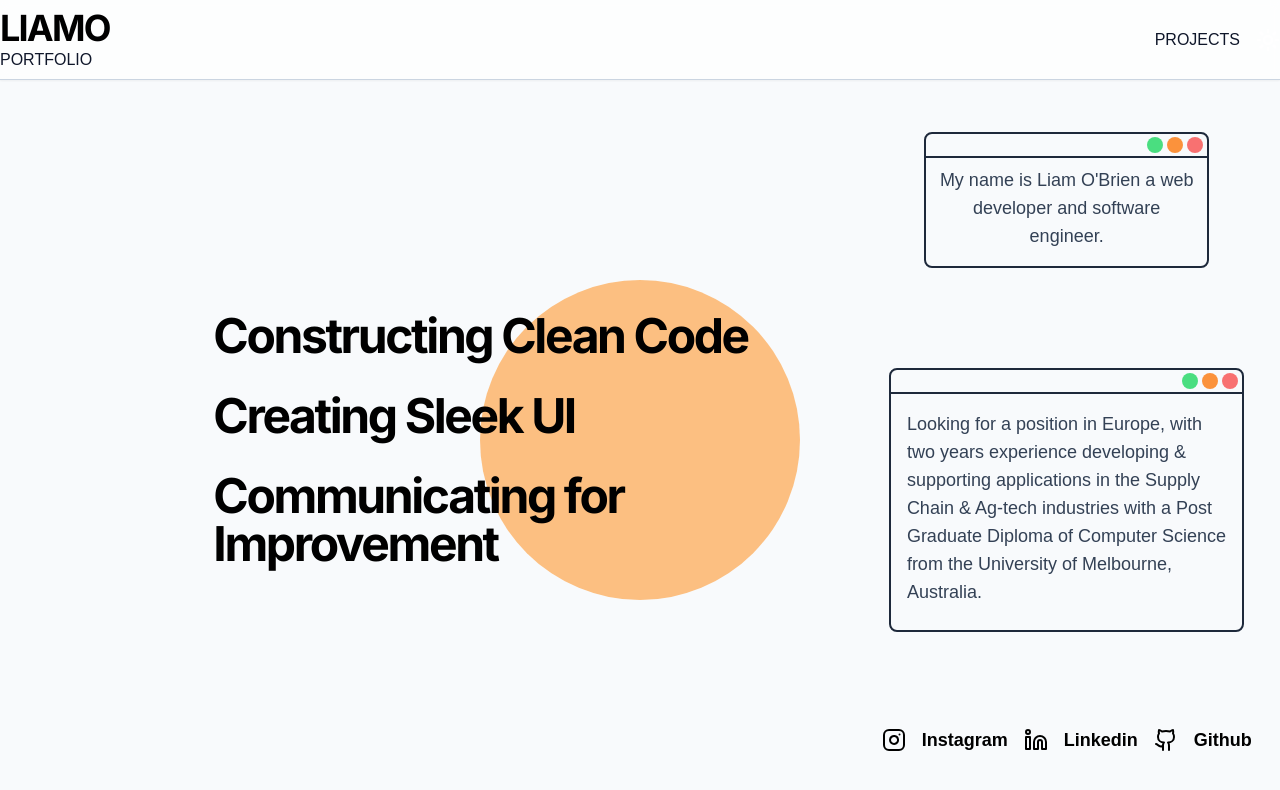
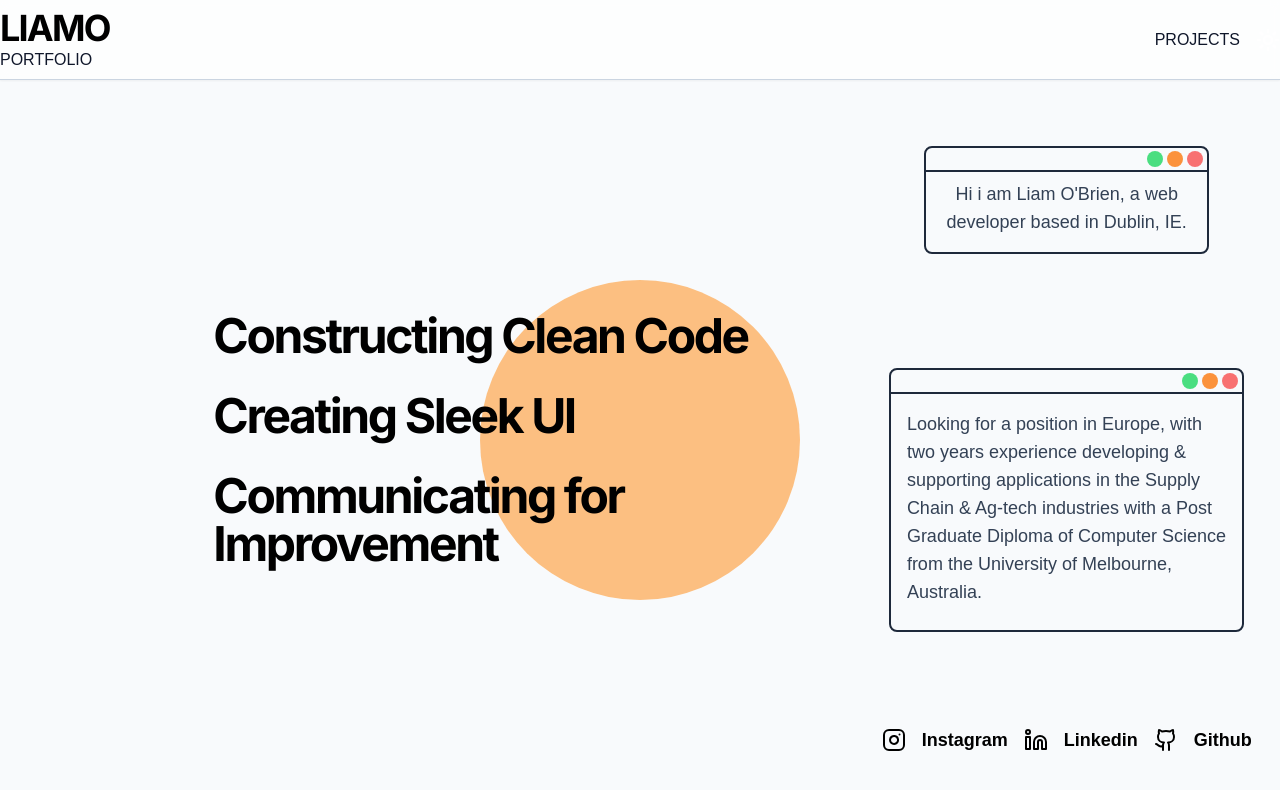
Before and after one commit to liamasis/testfolio, a Next.js app: page / in a window 1280 px wide. Shown: the top 790 px of the page. Built offline with nearby package versions, Linux system fonts and the light colour scheme; a web font is replaced by a local one.

Commit message:
changing content

```diff
--- a/src/app/page.tsx
+++ b/src/app/page.tsx
@@ -20,7 +20,7 @@ export default function Home() {
         </div>
         <div className="col-start-1 col-span-2 xl:col-start-5 h-full w-full flex-grow items-start grid grid-rows-3 xl:grid-rows-6 2xl:grid-rows-6">
 
-          <MacBox msg='My name is Liam O&apos;Brien a web developer and software engineer.  ' size='small'/>
+          <MacBox msg='Hi i am Liam O&apos;Brien, a web developer based in Dublin, IE.  ' size='small'/>
 
           <div className="col-span-2 xl:col-span-1 row-start-2 row-span-2 xl:row-start-3 xl:row-span-3 h-full w-full flex justify-center items-center ">
             <div className="w-5/6 min-h-5/6 flex-col justify-start items-start border-2 border-solid rounded-lg dark:border-slate-500 border-slate-800">
```
